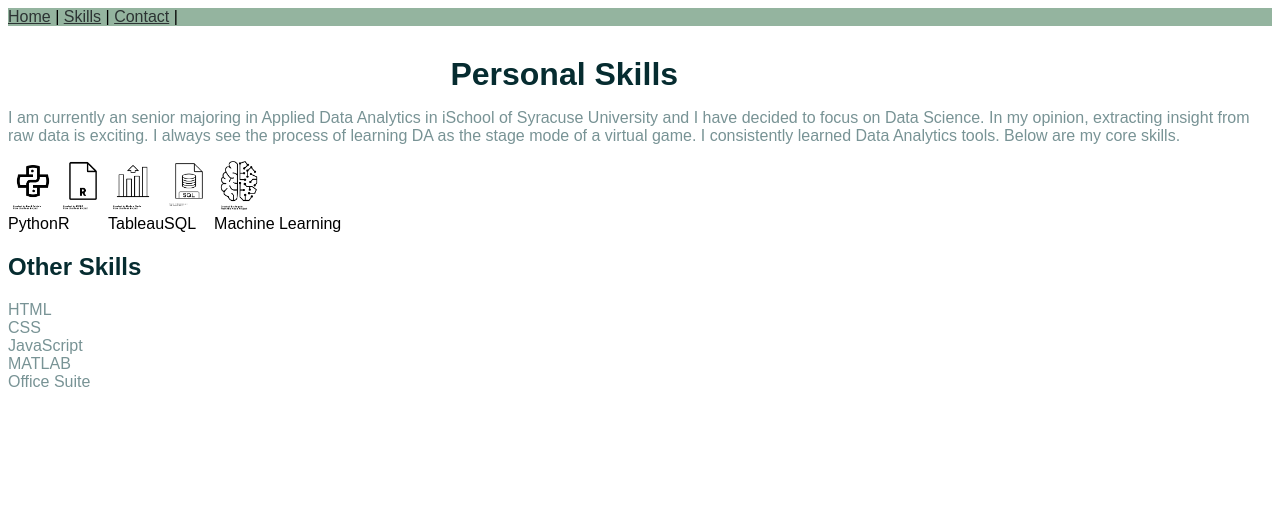
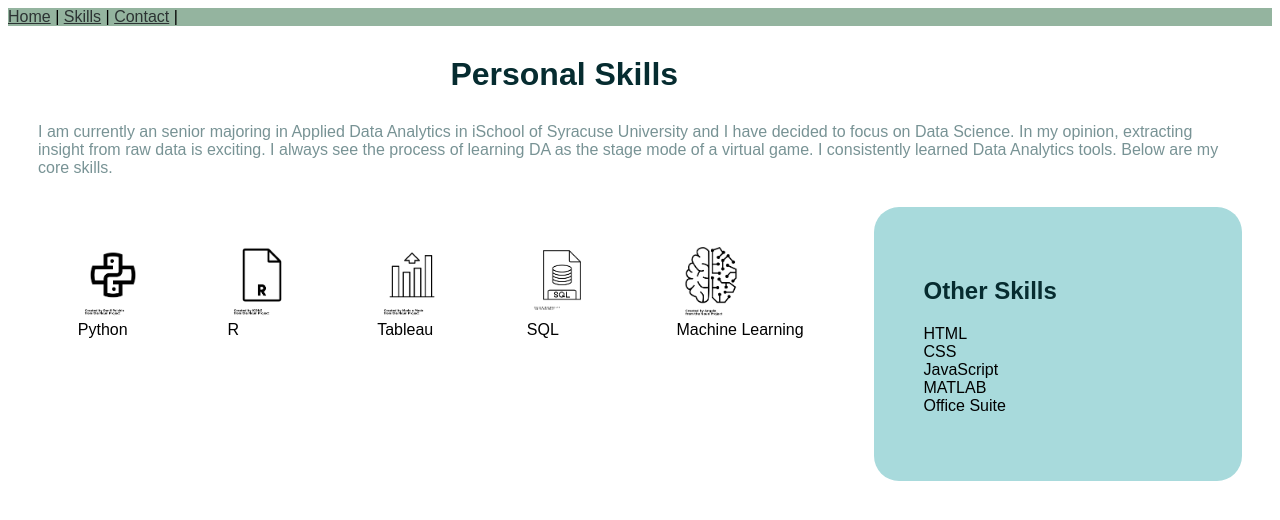
Before and after one commit to EssieYin/ist263, a plain HTML site: page lab09/skill.html in a window 1280 px wide. Drawn offline with Linux system fonts and the light colour scheme.

Commit message:
Update styles.css

```diff
--- a/lab09/styles.css
+++ b/lab09/styles.css
@@ -1,5 +1,13 @@
 body {
     font-family:Arial, Helvetica, sans-serif;
+    }
+
+    .sentence{
+        margin: 30px;
+    }
+
+    .skills {
+        display: flex;
     }
 
 
@@ -16,17 +24,38 @@ body {
             margin: 0 auto;
     }
 
-    .coreskills{display: flex;}
+    .coreskills{
+        display: flex;
+        flex:3;
+        margin: 30px;
+        justify-content: space-around;
+    }
 
     .skillicon {
-        width:50px;
-        height:50px;
+        width: 70px;
+        height: 70px;
+    }
+
+    .wholeicon {
+        margin: 10px;
+    }
+
+    .otherskills{
+        background-color: #A8DADC;
+        border-radius: 25px;
+        padding: 50px;
+        margin-right:30px;
+        flex:1;
+    }
+    .otherskillfont {
+        color: black;
     }
 
     nav {
         background-color: #94B49F;
-        margin-bottom: 30px
+        margin-bottom: 30px;
     }
+
     nav a {color: #2C3333;}
     nav a:hover {background-color: #F5F5F5;}
 
```
